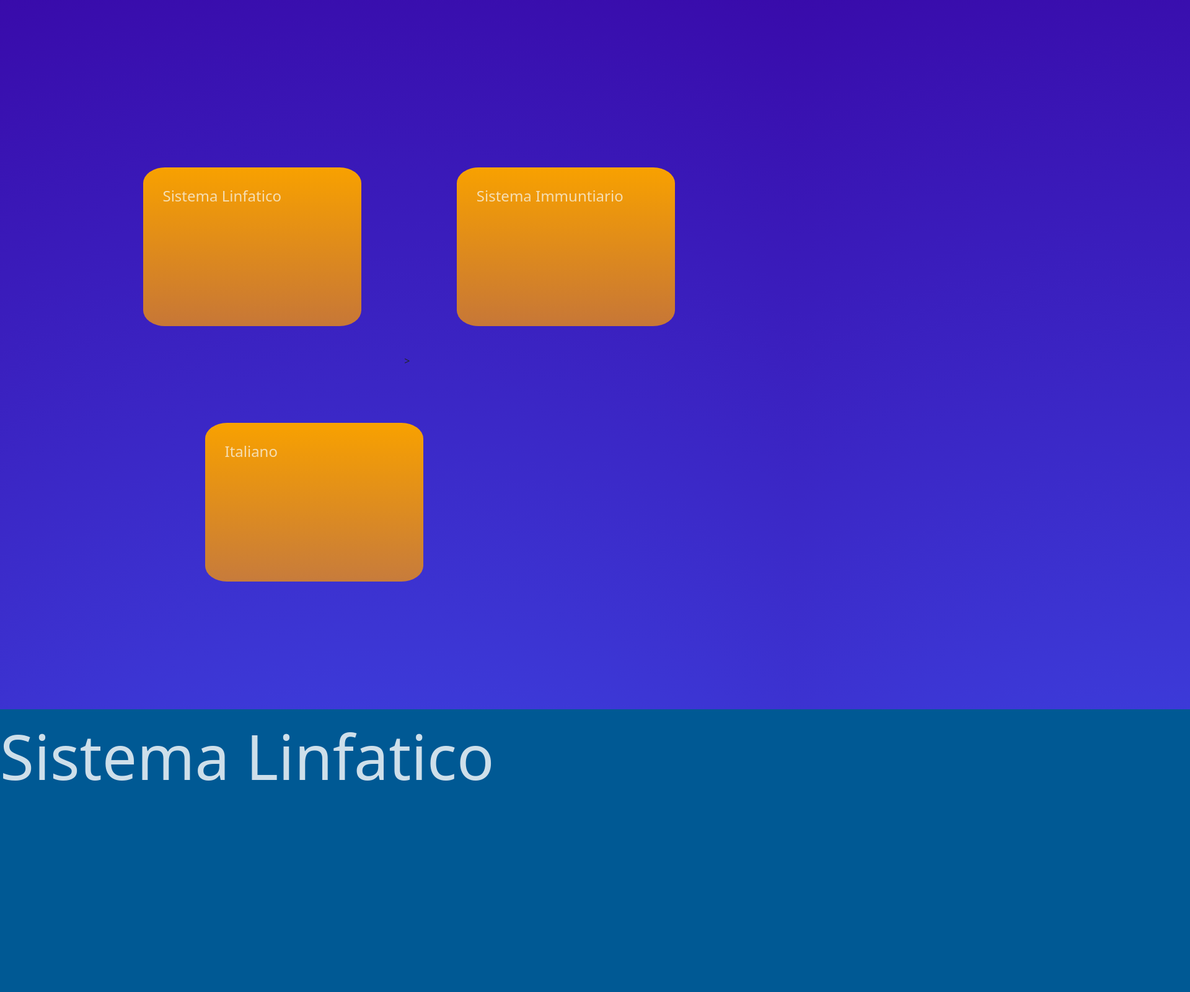
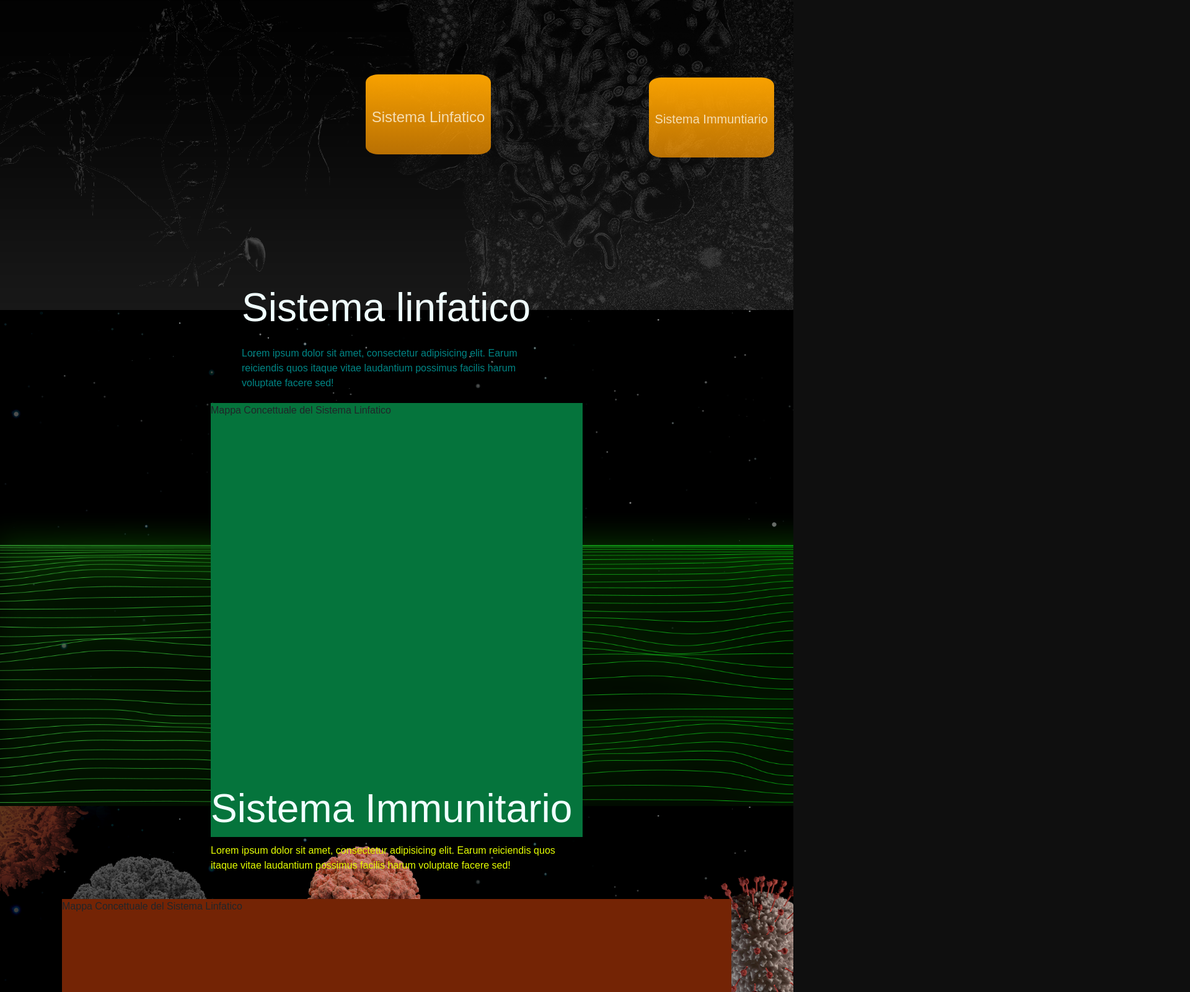
Before and after one commit to falling-colud/SI_UDA, a website: page index.html in a window 1280 px wide. Shown: the part 300-1900 px from the top of the page at 62% size, 1920 px wide, since content can reach past the window. Drawn offline with nearby package versions, Linux system fonts and the light colour scheme; a web font is replaced by a local one.

Commit message:
update2
structure update , pagina centrale

```diff
--- a/index.html
+++ b/index.html
@@ -3,57 +3,78 @@
     <title>Sistema Immunitario</title>
     <link href="https://cdn.jsdelivr.net/npm/bootstrap@5.3.5/dist/css/bootstrap.min.css" rel="stylesheet" integrity="sha384-SgOJa3DmI69IUzQ2PVdRZhwQ+dy64/BUtbMJw1MZ8t5HZApcHrRKUc4W0kG879m7" crossorigin="anonymous">
 
+    <!-- Fonts -->
+    <link rel="preconnect" href="https://fonts.googleapis.com">
+    <link rel="preconnect" href="https://fonts.gstatic.com" crossorigin>
+    <link href="https://fonts.googleapis.com/css2?family=Oswald:wght@200..700&display=swap" rel="stylesheet">
+    <link href="https://fonts.googleapis.com/css2?family=Cal+Sans&family=Oswald:wght@200..700&display=swap" rel="stylesheet">
     <!-- CSS Start -->
     <link rel="stylesheet" href="style.css">
 
 </head>
 <body>
-<body >
-    <script src="https://cdn.jsdelivr.net/npm/bootstrap@5.3.5/dist/js/bootstrap.bundle.min.js" integrity="sha384-k6d4wzSIapyDyv1kpU366/PK5hCdSbCRGRCMv+eplOQJWyd1fbcAu9OCUj5zNLiq" crossorigin="anonymous"></script>
-
-    <h1>Sistema Immunitaria</h1>
+<body>
 
     <!-- Buttons -->
+    <section id="main">
+        <div >
+            <h1>Sistema Immunitaria</h1>
+            <!-- Sistema linfatico Pulsante -->
             <div style="display: inline-block;">
-        <a href="#section1">
-            <div class="sistema_linfatico"  >
-                <h4>Sistema Linfatico</h4>
+                <a href="#linf-section" class="wrapper">
+                    <div class="pulsanti sistema_linfatico hover-target"   id="hover_target1">
+                        <h4 class="b_subtitle">Sistema Linfatico</h4 >
+                        <div class="show-on-hover" >
+                            <p>Lorem ipsum dolor sit amet consectetur adipisicing elit. Similique eos ullam blanditiis minima id?</p>
+                        </div>
                     </div>
                 </a>
             </div>
 
-
-
+            <!-- Sistema Immunitario Pulsante -->
         <div style="display: inline-block;">
-        <a href="#section2">
-            <div class="sistema_immunitario ">
-                <h4>Sistema Immuntiario</h4>
+            <a href="#immune-section"  class="wrapper">
+                <div class="pulsanti sistema_immunitario hover-target" id="hover_target2">
+                    <h4 class="b_subtitle" style="font-size: 20px;"> Sistema Immuntiario</h4>
+                    <div class="show-on-hover">
+                        <p>Lorem ipsum dolor sit amet consectetur adipisicing elit. Similique eos ullam blanditiis minima id?</p>
+                    </div>
                 </div>
             </a>
           </div>
+    </section>
+    <!-- End Buttons -->
+    <!-- ---------------------------------------------------------------------------------------- -->
+    <!-- Start Sections -->
 
-    <div style="display: inline-block; ">
-        <a href="#section3">
-            <div class="italiano">
-                <h4>Italiano</h4>
+    <!-- Sistema Linfatico -->
+        <section id="linf-section">
+            <div class="linf-content">
+                <h2>Sistema linfatico</h2>
+                <p>Lorem ipsum dolor sit amet, consectetur adipisicing elit. Earum reiciendis quos itaque vitae laudantium possimus facilis harum voluptate facere sed!</p>
             </div>
-        </a>
-    </div>>
-    <!-- End Buttons -->
+            <div id="linf_map" >
+                Mappa Concettuale del Sistema Linfatico
+            </div>
 
-    <!-- ---------------------------------------------------------------------------------------- -->
-
-    <!-- Start Sections -->
-    <section id="section1" class="spacer layer1" >
-        Sistema Linfatico
         </section>
 
-    <section id="section2">
-        Sistema Immunitario
+    <!-- Sistema Immunitario -->
+        <section id="immune-section">
+            <div class="immune-content">
+                <h2>Sistema Immunitario</h2>
+                <p>Lorem ipsum dolor sit amet, consectetur adipisicing elit. Earum reiciendis quos itaque vitae laudantium possimus facilis harum voluptate facere sed!</p>
+            </div>
+
+            <div id="immune_map" >
+                Mappa Concettuale del Sistema Linfatico
+            </div>
+
         </section>
 
-    <section id="section3">
-        Italiano
     </section>
+
+    <script src="https://cdn.jsdelivr.net/npm/bootstrap@5.3.5/dist/js/bootstrap.bundle.min.js" integrity="sha384-k6d4wzSIapyDyv1kpU366/PK5hCdSbCRGRCMv+eplOQJWyd1fbcAu9OCUj5zNLiq" crossorigin="anonymous"></script>
+    <script src="main.js"></script>
 </body>
 </html>
--- a/main.js
+++ b/main.js
@@ -1,3 +1,26 @@
 //
 // Place any custom JS here
 //
+
+
+const target1 = document.getElementById('hover_target1');
+const section = document.getElementById('main');
+const target2 = document.getElementById("hover_target2")
+const immuneCell = document.getElementById("immuneCell")
+
+target1.addEventListener('mouseenter', () => {
+  section.classList.add('hovered1');
+});
+
+
+target1.addEventListener('mouseleave', () => {
+  section.classList.remove('hovered1');
+});
+
+target2.addEventListener('mouseenter' , () => {
+    section.classList.add("hovered2")
+})
+
+target2.addEventListener('mouseleave' , () => {
+    section.classList.remove('hovered2')
+})
--- a/style.css
+++ b/style.css
@@ -2,24 +2,56 @@
 
     /* h1 variabili */
     --h1color:rgb(255, 255, 255);
+    --h1y : 200px;
 
     /* start - variabili dei pulsanti della pagina centrale */
-    --width_Button:352.17px ;
-    --height_Button:255.75px ;
-    --postionxButton: 180.5px;
-    --postionyButton: 500px;
+    --width_Button:202.17px ;
+    --height_Button:129px ;
+    --postionxButton: 440px;
+    --postionyButton: 550px;
     --gradiantcolor1:  rgb(182,127,255);
 
     --gradiantcolor2:linear-gradient(0deg, rgba(255, 153, 0, 0.712) 0%, rgb(248, 161, 0) 100%);
+
+    /* TEXT Pulsanti*/
+    --subtitle_x: auto;
+    --subtitle_y:55px;
+    /* End : Text Pulsanti */
+
+
     /* End - variabili dei pulsanti della pagina centrale */
 
+    /* Blocchi */
+
+    /* Blocco 1 */
+    --Position_B1:800px;
 
     /* Start - Variabili delle sezioni */
-    --height_sections : var(1000px)
+    --height_sections_linf : var(1900px);
+    --width_sections_linf  : var(1800px);
 
     /* End - Variabili delle sezioni */
+
+    /* Mappe Concettuale */
+
+    /* Mappa Concettuale del Sistema Linfatico  */
+
+    --height_linfMap : 1000px;
+    --width_linfMap : 600px;
+
+    /*Mappa Concettuale del  Sistema Immunitaria  */
+    --height_ImmuneMap : 1000px;
+    --width_ImmuneMap : 1200px;
+
+
 }
 
+
+*{
+    font-family: "Cal Sans", sans-serif;
+    font-weight: 400;
+    font-style: normal;
+}
 
 
 
@@ -30,32 +62,34 @@ html{
 
 body{
 
-    background: rgb(63,94,251);
-background: radial-gradient(circle, rgba(63,94,251,1) 0%, rgb(56, 0, 160) 100%);
+   background-color: #0f0f0f;
+
 }
+
 
 h1{
     margin: auto;
     color: var(--h1color);
-    background: -webkit-linear-gradient(#fafafa, #ab98ff);
+    background: -webkit-linear-gradient(#af0000, #ab98ff);
     -webkit-background-clip: text;
     -webkit-text-fill-color: transparent;
     text-align: center;
-    margin-top: 200px;
+    position: relative;
+    top: var(--h1y);
     font-size: 100px;
     margin-bottom: -250px;
-}
-
-
-h4{
-    position: absolute;
-    left: 32px;
-    top: 32px;
 }
 
 /* ------------------------------------------------------------------- */
 
 /*  Start - Pulsanti della Pagina Centrale  */
+
+
+
+.b_subtitle{
+    margin-right: var(--subtitle_x);
+    margin-top: var(--subtitle_y);
+}
 
 .sistema_linfatico {
     height: var(--height_Button);
@@ -69,8 +103,9 @@ h4{
     top: var(--postionyButton);
     left: var(--postionxButton);
     display: inline-block;
-    margin-left: 50px;
-    margin-bottom: 150px;
+    margin-left: 150px;
+    margin-bottom: 0px;
+    margin-top: 0px;
     transition: 0.5s;
 
 }
@@ -79,7 +114,6 @@ h4{
 .sistema_immunitario{
     height: var(--height_Button);
     width: var(--width_Button);
-    /* background-color: rgb(26, 0, 172); */
     background: var(--gradiantcolor1);
     background: var(--gradiantcolor2);
     color: wheat;
@@ -89,95 +123,188 @@ h4{
     top: var(--postionyButton);
     left: var(--postionxButton);
     display: inline-block;
-    margin-left: 150px;
-    margin-bottom: 150px;
+    margin-left: 250px;
+    margin-bottom: 0px;
+    margin-top: 0px;
     transition: 0.5s;
 }
 
 
 
-.italiano{
-    height: var(--height_Button);
-    width: var(--width_Button);
-    /* background-color: rgb(26, 0, 172); */
-    background: var(--gradiantcolor1);
-    background: var(--gradiantcolor2);
-    color: wheat;
-    text-align: center;
-    border-radius: 10%;
-    position: relative;
-    top: var(--postionyButton);
-    left: var(--postionxButton);
-    display: inline-block;
-    margin-left: 150px;
-    margin-bottom: 150px;
-    margin-right: 150px;
-    transition: 0.5s;
+/* Effetti */
+
+#immune-cell.hovered {
+    transform: scale(1.2);
+    filter: brightness(1.2);
+    transition: all 1s ease;
   }
 
-/* Effetti */
 
 .sistema_linfatico:hover,
 .sistema_immunitario:hover,
 .italiano:hover{
     transform: scale(110%);
+    height: 200px;
     background-color: beige;
     background: rgb(237,255,88);
     background: radial-gradient(circle, rgba(237,255,88,0.3) 0%, rgba(0,52,107,0.053658963585434205) 100%);
     box-shadow: 0 4px 8px 0 rgba(0, 0, 0, 0.2), 0 6px 20px 0 rgba(0, 0, 0, 0.19);
+
 }
 
+/* Effetti Descrizione classi */
+
+.wrapper .show-on-hover {
+    opacity: 0;
+    visibility: hidden;
+    transition: 0.3s ease;
+    width: none;
+    height: none;
+  }
+
+  .wrapper:hover .show-on-hover {
+      opacity: 1;
+  visibility: visible;
+  width: none;
+  height: none;
+  }
+
+
 /*  End - Pulsanti della Pagina Centrale  */
-
+/* Blocks */
+#block1{
+    width: 100%;
+    height: auto;
+    display: inline-block;
+    position: absolute;
+    top: var(--Position_B1);
+    }
+/* End Blocks */
 
 /* ------------------------------------------------------------------------------------------------- */
 
 
 /*  Start - Sezioni Della pagina Centrale  */
 
-#section1 {
-    height: 1250px;
-     width: 1920px;
-    background-color: rgb(0, 89, 148);
-    color: #ffffffce;
-    text-align: center;
+/* Caratteri Generali per i Sezioni*/
+.section_title{
     font-size: 100px;
-    display: flex;
-    margin-top: 50px;
-    position: relative;
-    top: 500px;;
+    margin-top: 25px;
+    margin-bottom: 40px;
+    margin-left: 0%;
+
+
 }
 
+.section_title h2 {
+    font-size: 40px;
+}
+
+/* main */
+
+#main{
+    width: 100%;
+    height: 100vh;
+    background-color: linear-gradient(white , black);
+    background-image: url(Imag/1.pagina_centrale/bg.png);
+    background-repeat: no-repeat;
+    background-position: center;
+    background-size: cover;
+    margin-top: 0px;
+    transition: background-image  0.8s ease;
+}
+#main.hovered1 {
+    background-image: url(Imag/1.pagina_centrale/Limph_bg.png);
+
+  }
+
+  #main.hovered2 {
+    background-image: url(Imag/1.pagina_centrale/immune\ bg.png);
 
 
- #section2{
-    height: 1250px;
-     width: 1920px;
-    background-color: rgb(65, 179, 255);
-    color: #ffffffce;
-    text-align: center;
-    font-size: 100px;
-    display: flex;
-    margin-top: 50px;
-    position: relative;
-    top: 500px;;;
   }
 
-
-
- #section3 {
-    height: 1250px;
-     width: 1920px;
-    background-color: rgb(147, 212, 255);
-    color: #ffffffce;
-    text-align: center;
-    font-size: 100px;
+/* Sistema Linfatico */
+#linf-section {
+    width: 100%;
+    height: 100vh;
+    background-image: url(Imag/1.pagina_centrale/linf-section/ling-section-bg.png);
+    background-repeat: no-repeat;
+    background-size: cover;
+    padding: 0px 100px;
     display: flex;
-    margin-top: 50px;
-    position: relative;
-    top: 500px;;
+    align-items: center;
+    justify-content: space-around;
 }
 
+#linf-section h2{
+    font-weight: 300;
+    font-size: 64px;
+    width: 500px;
+    color: azure;
+    position: relative;
+    top: -400px;
+
+}
+
+.linf-content{
+    position: absolute;
+}
+#linf-section p {
+    width: 500px;
+    color: rgb(0, 133, 133);
+    position: absolute;
+    top: -300px;
+
+}
+
+#linf_map{
+    height:700px;
+    width: var(--width_linfMap);
+    background-color: #05743c;
+    position: relative;
+    bottom: -100px;
+}
+
+/* ------------------------------------------------------------------------------------------ */
+
+/* Sistema Immunitario */
+ #immune-section{
+    width: 100%;
+    height: 100vh;
+    background-image: url(Imag/1.pagina_centrale/immune-section/bg\ immune\ section.png);
+    background-repeat: no-repeat;
+    background-size: cover;
+    padding: 0px 100px;
+    display: flex;
+    align-items: center;
+    justify-content: space-around;
+    }
+    .immune-content{
+        position: absolute;
+    }
+    #immune-section h2{
+        font-weight: 300;
+        font-size: 64px;
+        width: 600px;
+        color: azure;
+        position: relative;
+        top: -360px;
+    }
+    #immune-section p {
+        width: 595px;
+        color: rgb(229, 255, 0);
+        position: relative;
+        top: -350px;
+    }
+    #immune_map{
+    height:700px;
+    width: var(--width_ImmuneMap);
+    background-color: #742405;
+    position: relative;
+    bottom: -100px;
+    opacity: 100%;
+    }
 
 /*  End - Sezioni Della pagina Centrale  */
 
```
Also changed, not shown: Imag/1.pagina_centrale/Limph bg bw.png (added), Imag/1.pagina_centrale/bg.png (added), Imag/1.pagina_centrale/immune cell.png (added), Imag/1.pagina_centrale/immune-section/bg immune section.png (added), Imag/1.pagina_centrale/linf-section/ling-section-bg.png (added), Imag/1.pagina_centrale/lymph node.png (added), Imag/1.pagina_centrale/png/immune_cellnbg.png (added), Imag/Blocks/Green.svg (added), Imag/Blocks/HexagonVoid.svg (added), Imag/Sistema Linfatico/Introduzione/BG Sistema Immunatrio.jpg (added), Imag/Sistema Linfatico/Introduzione/BG Sistema linfatico Introduzione.jpg (added), 3 other files. Lines whose indentation alone changed are shown as unchanged.
